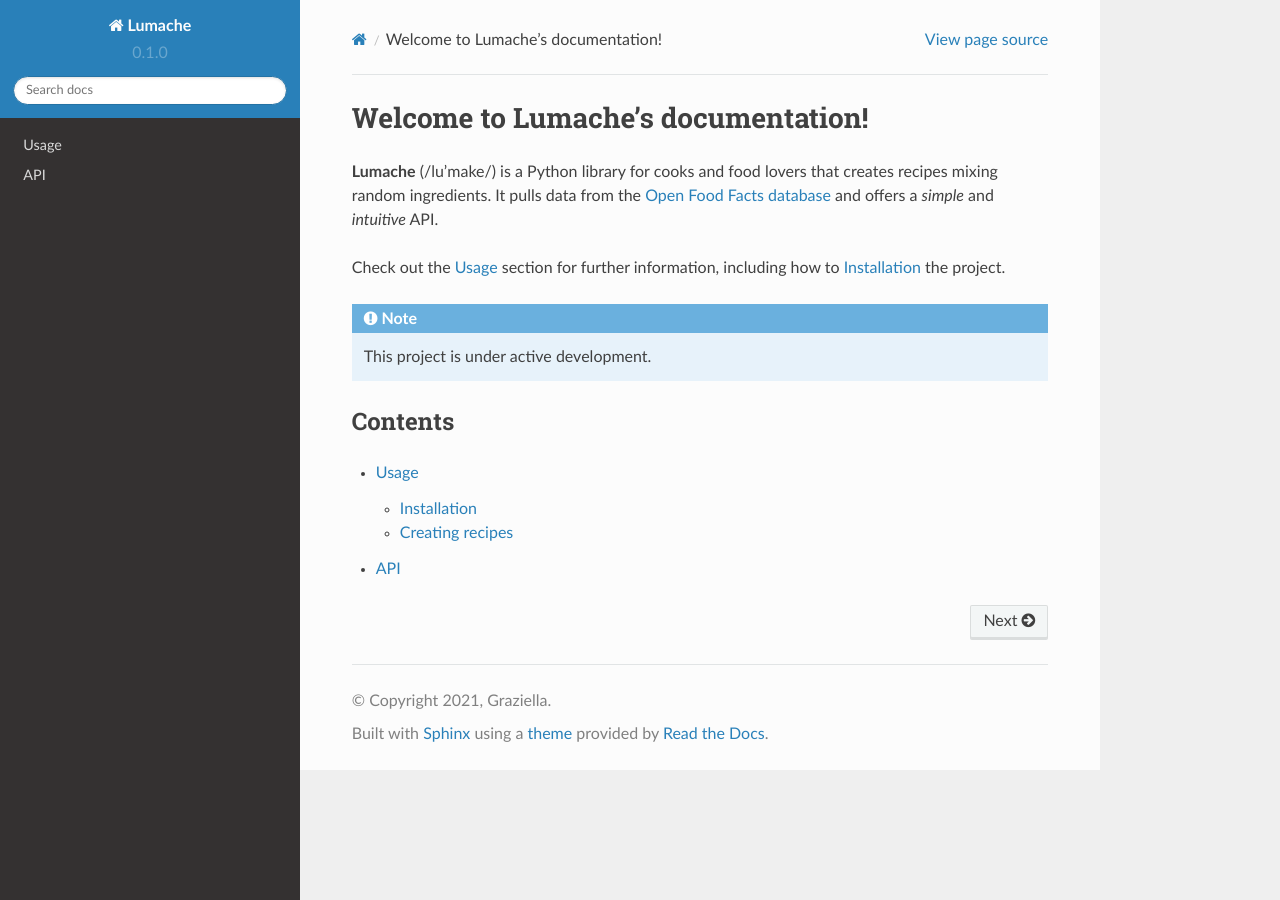
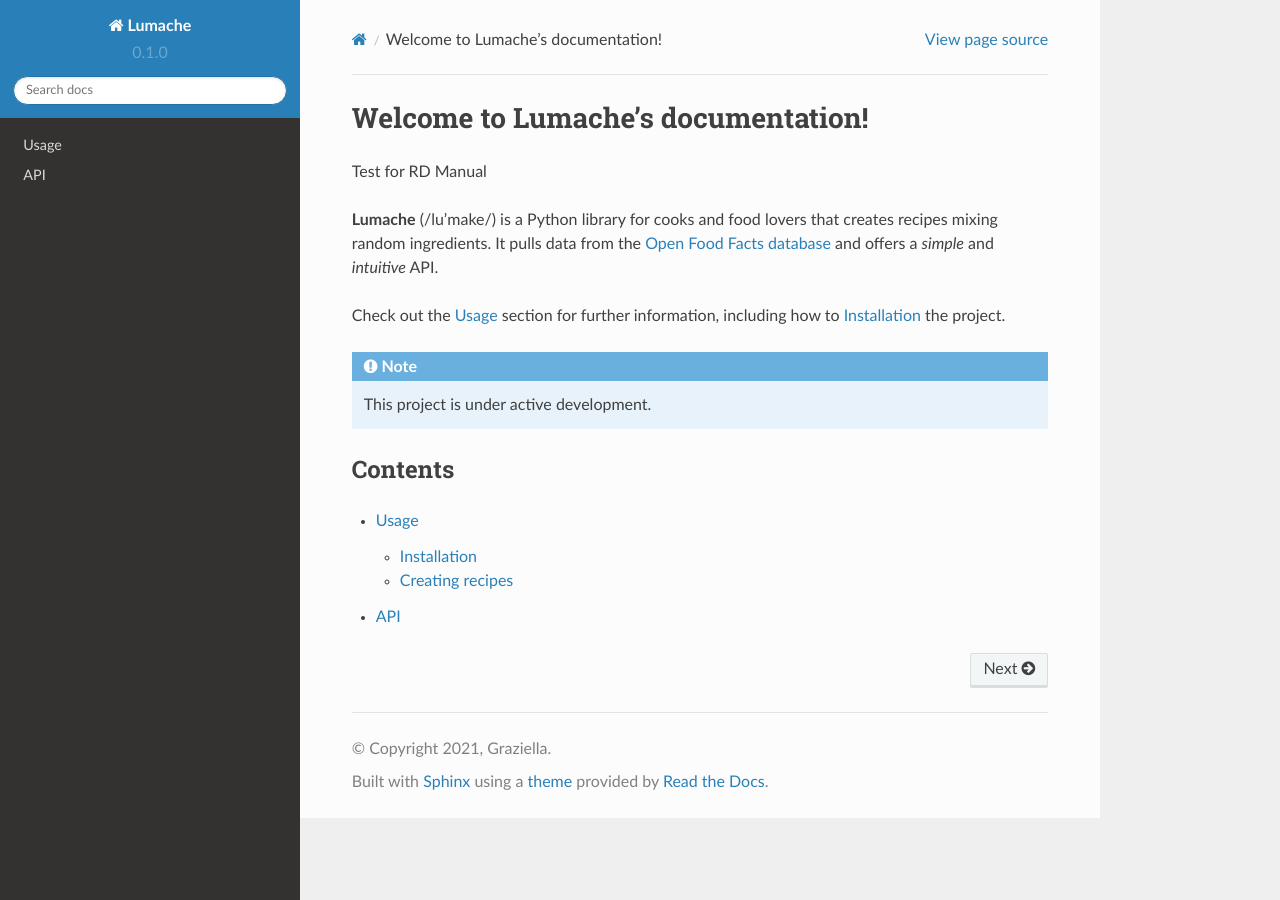
Before and after one commit to hskim70/RDManual, a Sphinx documentation site: the page built from docs/source/index.rst, in a window 1280 px wide. Built offline with Sphinx 7.4.7 and the Read the Docs theme 2.0.0, drawn with Linux system fonts in a browser that asks for light colours.

Commit message:
Update index.rst

```diff
--- a/docs/source/index.rst
+++ b/docs/source/index.rst
@@ -1,5 +1,7 @@
 Welcome to Lumache's documentation!
 ===================================
+
+Test for RD Manual
 
 **Lumache** (/lu'make/) is a Python library for cooks and food lovers
 that creates recipes mixing random ingredients.
```
